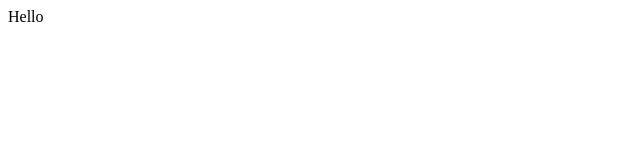
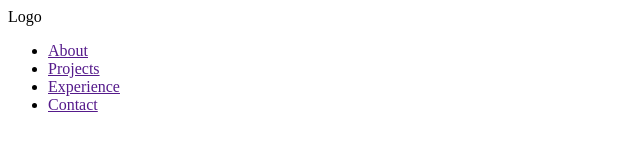
Before and after one commit to Griego86/personal-portfolio, a plain HTML site: page index.html in a window 1280 px wide. Shown: the whole page, without its empty margins (0-640 px from the left). Drawn offline with Linux system fonts and the light colour scheme.

Commit message:
Add nav layout to main page

```diff
--- a/index.html
+++ b/index.html
@@ -9,7 +9,15 @@
   <title>My Portfolio</title>
 </head>
 <body>
-  Hello
+  <nav>
+    <div>Logo</div>
+    <ul>
+      <li><a href="">About</a></li>
+      <li><a href="">Projects</a></li>
+      <li><a href="">Experience</a></li>
+      <li><a href="">Contact</a></li>
+    </ul>
+  </nav>
   <script src="script.js"></script>
 </body>
 </html>
```
